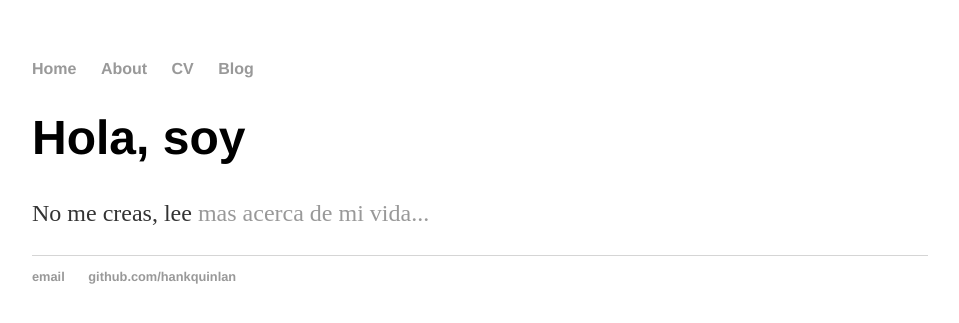
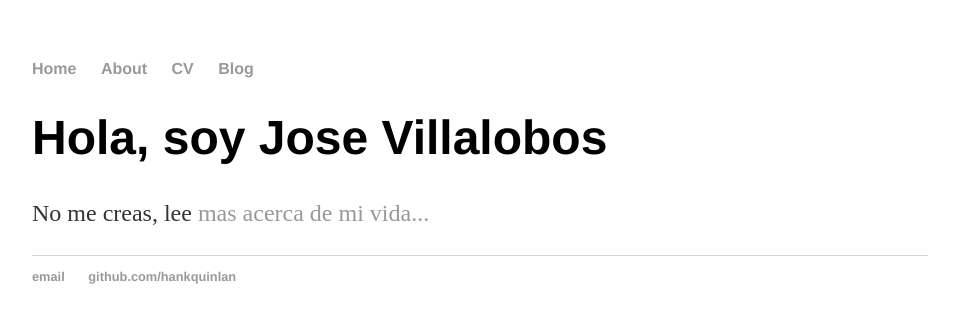
Before and after one commit to jorovipe97/jorovipe97.github.io-deprecated, a Jekyll site: the page built from index.html, in a window 1280 px wide. Shown: the top 323 px of the page, without its empty margins (160-1119 px from the left). Built offline with Jekyll 4.4.1, drawn with Linux system fonts in a browser that asks for light colours.

Commit message:
Create index.html

```diff
--- a/index.html
+++ b/index.html
@@ -1,10 +1,10 @@
 ---
 layout: default
-title: Langind page
+title: Jose Villalobos
 ---
 
 <div class="blurb">
-  <h1>Hola, soy {{ name }}</h1>
+  <h1>Hola, soy {{ site.name }}</h1>
   <p>
     No me creas, lee <a href="/about">mas acerca de mi vida...</a>
   </p>
```
